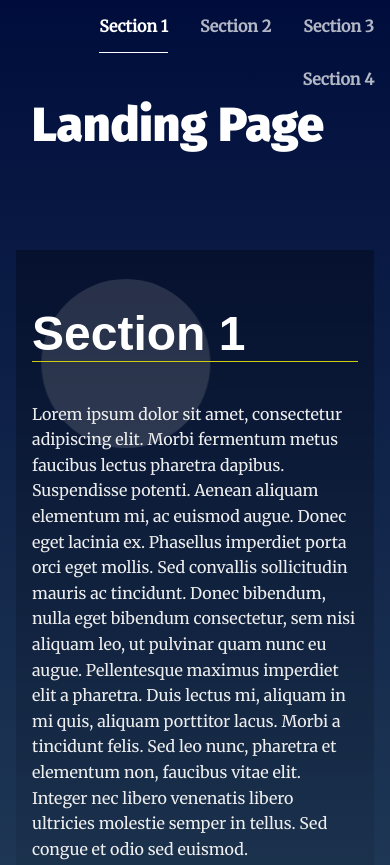
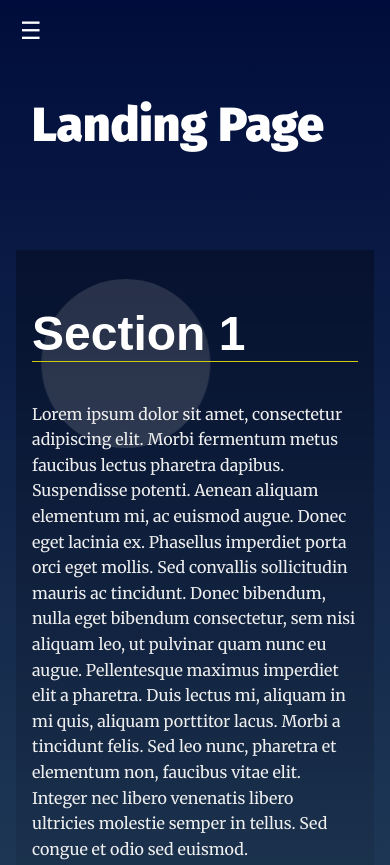
Before and after one commit to a-adly/landing-page, a plain HTML site: page index.html in a window 390 px wide. Shown: the top 865 px of the page. Drawn offline with Linux system fonts and the light colour scheme.

Commit message:
added responsive nav bar

```diff
--- a/css/styles.css
+++ b/css/styles.css
@@ -64,10 +64,55 @@ section {
 /* ---- Module Rules ---- */
 
 /* Navigation Styles*/
+#menu-toggle,
+.label-toggle {
+    display: none;
+}
+
 .navbar__menu ul {
-    padding-left: 0;
+    padding: 0;
     margin: 0;
     text-align: right;
+    background-color: #1d1d1d;
+    text-align: center;
+}
+
+/* break point for nav bar */
+
+@media screen and (max-width: 500px) {
+
+
+    .navbar__menu {
+        position: relative;
+    }
+
+    .navbar__menu ul {
+        width: 100%;
+        max-width: 200px;
+        -webkit-transform: translate(-200px, 0);
+        transform: translate(-200px, 0);
+        position: absolute;
+        border-radius: 0 10px 10px 0;
+        display: flex;
+        flex-direction: column;
+        transition: all 0.3s ease;
+        padding: 10px 0;
+    }
+
+    #menu-toggle:checked~ul {
+        -webkit-transform: translate(0, 0);
+        transform: translate(0, 0);
+    }
+
+    .label-toggle {
+        cursor: pointer;
+        display: block;
+        width: 50px;
+        color: #fff;
+        font-size: 1.5em;
+        padding: 15px 20px;
+    }
+
 }
 
 .navbar__menu li {
--- a/index.html
+++ b/index.html
@@ -18,10 +18,13 @@
   IDs are only used for sections to connect menu anchors to sections -->
   <header class="page__header">
     <nav class="navbar__menu">
+      <input type="checkbox" id="menu-toggle">
+      <label for="menu-toggle" class="label-toggle">☰</label>
       <!-- Navigation starts as empty UL that will be populated with JS -->
       <ul id="navbar__list"></ul>
     </nav>
   </header>
+
   <main>
     <header>
       <h1>Landing Page</h1>
```
